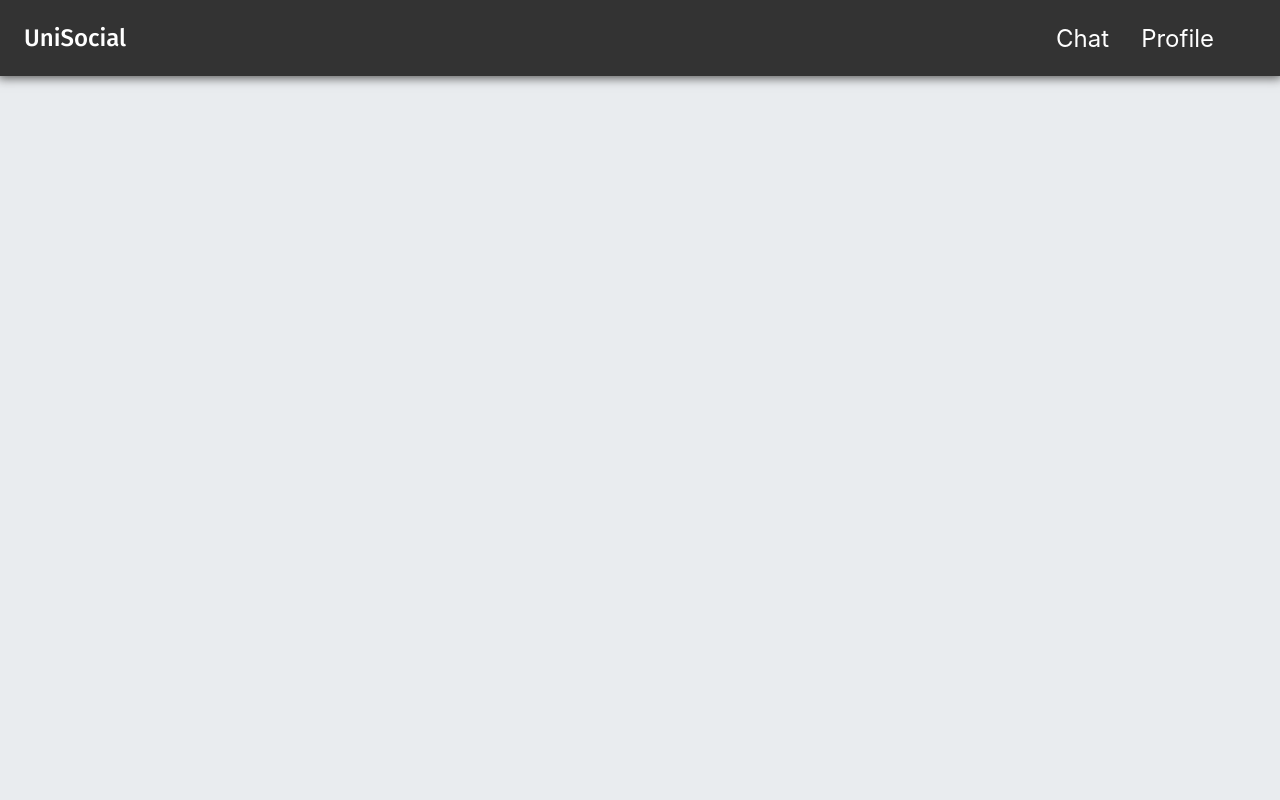
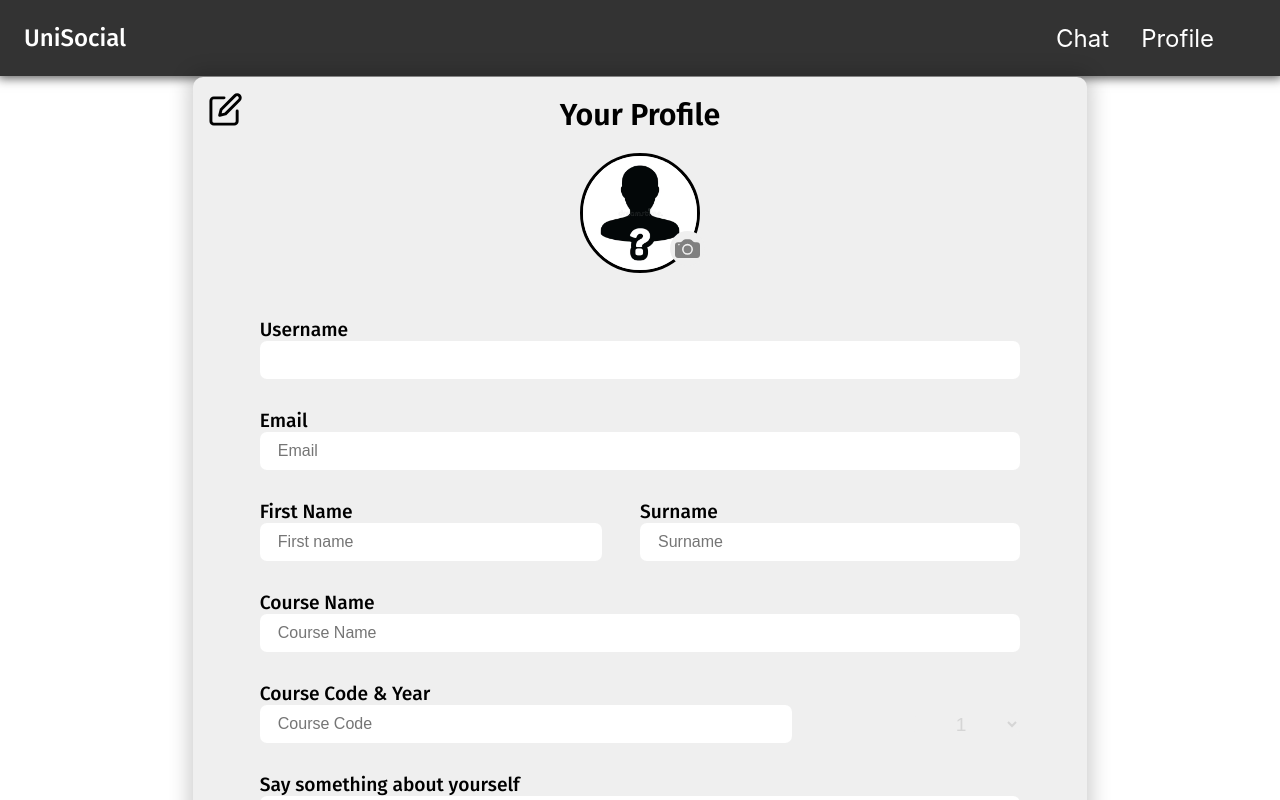
Before and after one commit to Ares2k/UniSocial, a React (Create React App) app in the folder Client/: page /profile/edit in a window 1280 px wide. Shown: the top 800 px of the page. Built offline with nearby package versions, Linux system fonts and the light colour scheme; no server answers; sample sign-in values are in the browser's storage.

Commit message:
User can change profile picture now

```diff
--- a/Client/src/User/UserProfile.js
+++ b/Client/src/User/UserProfile.js
@@ -1,18 +1,18 @@
 import Button from '../Components/Button/Button';
-import { useNavigate, Link } from 'react-router-dom';
+import { useNavigate, Link, Navigate } from 'react-router-dom';
 import { useEffect, useState } from 'react';
 import style from './userProfile.module.css';
 import Popup from '../Components/Popup/Popup';
-import profileImg from '../Assets/Images/profiler.PNG';
 import { FiEdit } from 'react-icons/fi';
-import { FaCheckCircle } from 'react-icons/fa';
+import anonImg from '../Assets/Images/anon.jpg';
+import { BsFillCameraFill } from 'react-icons/bs';
+import { toast } from 'react-toastify';
+import 'react-toastify/dist/ReactToastify.css';
 
 const UserProfile = () => {
-  const [error, setError] = useState(false);
-  const [empty, setEmpty] = useState(false);
   const [hobbyPopup, setHobbyPopup] = useState(false);
   const [allowInput, setAllowInput] = useState(null);
-  const [allowAccess, setAllowAccess] = useState(false);
+  const [token, setToken] = useState(localStorage.getItem('token'));
   const [profile, setProfile] = useState({
     username: '',
     firstname: '',
@@ -23,11 +23,11 @@ const UserProfile = () => {
       name: '',
       year: ''
     },
-    bio: ''
+    bio: '',
+    filename: ''
   });
-
+  const [error, setError] = useState(profile);
   const navigate = useNavigate();
-  const token = localStorage.getItem('token');
   let inputClass = allowInput ? style.enabled : style.disabled;
 
   const updateProfile = async () => {
@@ -46,21 +46,38 @@ const UserProfile = () => {
       console.log('Unable to update profile');
     })
 
-    // const updateStatus = await response.json();
     window.location.reload();
   }
+
+  // const handleChange = (e) => {
+  //   setInput({
+  //     ...input,
+  //     [e.target.id]: e.target.value
+  //   });
+
+    // e.target.value ?
+    //   setError({
+    //     ...error,
+    //     [e.target.id + "Err"]: ""
+    //   }) : setError({
+    //     ...error,
+    //     [e.target.id + "Err"]: `${e.target.placeholder} required`
+    //   })
+  // }
 
   const handleChange = (e) => {
     const field = e.target.name
     const value = e.target.value;
     let course = {...profile.course}
 
-    if(value === '') {
-      console.log(`${field} cannot be empty`);
-      setEmpty(true);
-    } else {
-      setEmpty(false);
-    }
+    value ?
+      setError({
+        ...error,
+        [e.target.id + "Err"]: ""
+      }) : setError({
+        ...error,
+        [e.target.id + "Err"]: `${e.target.placeholder} required`
+      })
 
     if(field === 'code' || field === 'name' || field === 'year') {
       if(field === 'year')
@@ -83,11 +100,27 @@ const UserProfile = () => {
 
   const editBtnClick = () => setAllowInput(!allowInput);
 
+  const fileSelected = async (e) => {
+    const image = e.target.files[0];
+
+    const formData = new FormData();
+    formData.append("image", image);
+
+    await fetch('http://192.168.0.74:5000/api/images', {
+      method: 'PUT',
+      headers: {
+        'Authorization': 'Bearer ' + token
+      },
+      body: formData
+    });
+
+    window.location.reload();
+
+    // setFile(image);
+  }
+
   useEffect(() => {
-    if(!token) {
-      console.log('No JWT token found. Please login again.');
-      navigate('/login');
-    }
+    let isMounted = true;
 
     fetch('http://192.168.0.74:5000/api/profile', {
       method: 'GET',
@@ -115,32 +148,32 @@ const UserProfile = () => {
             year: course?.year
           },
           hobbies,
-          bio: user.bio
+          bio: user.bio,
+          filename: user.filename
         };
 
-        setProfile(profileObj);
-        setError(false);
-        setAllowAccess(true);
+        return isMounted ? (
+          setProfile(profileObj)
+        ) : null;
       } else {
-        console.log(res);
-        navigate('/login');
+        localStorage.removeItem('token');
+        return isMounted ? setToken(null) : null;
       }
     })
     .catch(err => {
       console.log(err);
     });
+
+    return () => isMounted = false;
   }, [navigate])
 
   // Only render the page if a valid token exists
-  return allowAccess ? (
+  return token ? (
     <div className={style.mainWrapper}>
       <div className={style.profileCard}>
         <div className={style.header}>
-          { allowInput ?
-            (<FaCheckCircle
-              className={`${style.editIcon} ${style.headerWrapper}`}
-              onClick={editBtnClick}
-            />) : (<FiEdit
+          { !allowInput &&
+            (<FiEdit
               className={`${style.editIcon} ${style.headerWrapper}`}
               onClick={editBtnClick}
             />)
@@ -149,13 +182,33 @@ const UserProfile = () => {
         </div>
 
         <div className={style.profileImageHolder}>
-          <img src={profileImg} alt="" className={style.profileImg} />
-          <Link
-            to="#"
-            style={{ color: "#df691a"}}
-            className={style.changePic}>
-            Click to change picture
-          </Link>
+          <div className={style.imageBorder}>
+            { profile.filename ?
+              <img
+                src={`/api/images/${profile.filename}`}
+                alt=""
+                className={style.profileImg}
+              />
+              :
+              <img
+                src={anonImg}
+                alt=""
+                className={style.profileImg}
+              />
+            }
+          </div>
+
+          <label htmlFor='fileUpload' className={style.fileLabel}>
+            <BsFillCameraFill
+              className={style.cameraIcon}
+            />
+          </label>
+          <input
+            id='fileUpload'
+            type='file'
+            accept='image/png, image/jpeg'
+            onChange={fileSelected}
+          />
         </div>
 
         <div className={style.signupDetails}>
@@ -167,6 +220,7 @@ const UserProfile = () => {
               name='username'
               value={ profile?.username }
               disabled={true}
+              style={{cursor: "not-allowed"}}
             />
           </div>
 
@@ -175,13 +229,14 @@ const UserProfile = () => {
             <input
               id='email'
               name='email'
-              value={profile?.email}
+              value={ profile?.email }
               placeholder='Email'
               type='email'
               autoComplete='off'
               onChange={handleChange}
               className={style.disabled}
               disabled={true}
+              style={{cursor: "not-allowed"}}
             />
           </div>
         </div>
@@ -283,19 +338,21 @@ const UserProfile = () => {
         <div className={style.buttonHolder}>
           <Button
             label='Hobbies'
-            onClick={() => setHobbyPopup(true)}
+            onClick={() => allowInput && setHobbyPopup(true)}
             className={style.button}
+            style={ allowInput ? {cursor: "pointer"} : {cursor: "not-allowed"}}
           />
 
           <Button
             label='Save Changes'
-            onClick={ updateProfile }
+            onClick={ allowInput && updateProfile }
             className={style.button}
+            style={ allowInput ? {cursor: "pointer"} : {cursor: "not-allowed"}}
           />
         </div>
       </div>
 
-      {hobbyPopup &&
+      { hobbyPopup &&
         <Popup
           trigger={ hobbyPopup }
           setTrigger={ setHobbyPopup }
@@ -303,11 +360,8 @@ const UserProfile = () => {
           setProfile={ setProfile }
         />
       }
-
-      { error && <h2>{error}</h2> }
-      { empty && <h2>Cannot be empty</h2> }
     </div>
-  ) : '';
+  ) : <Navigate to="/login"/>;
 }
 
 export default UserProfile;
--- a/Client/src/User/userProfile.module.css
+++ b/Client/src/User/userProfile.module.css
@@ -51,12 +51,46 @@
   align-items: center;
   justify-content: center;
   width: 60%;
-  margin-bottom: 10px;
+  position: relative;
+}
+
+.imageBorder {
+  display: inline-block;
+  position: relative;
+  width: 140px;
+  height: 140px;
+  overflow: hidden;
+  border-radius: 50%;
+  margin-bottom: 30px;
+  border: 3px solid;
 }
 
 .profileImg {
-  width: 50%;
-  clip-path: circle();
+  width: 100%;
+  height: 100%;
+  object-fit: cover;
+}
+
+.cameraIcon {
+  width: 100%;
+  height: 100%;
+  color: gray;
+  padding: 5px;
+  background-color: #efefef;
+}
+
+input[type='file'] {
+  display: none;
+}
+
+.fileLabel {
+  width: 35px;
+  border-radius: 50%;
+  height: 35px;
+  margin-left: 110px;
+  margin-top: 60px;
+  position: absolute;
+  overflow: hidden;
 }
 
 .field {
@@ -184,8 +218,16 @@ input, textarea {
     width: 80%;
   }
 
-  .profileImg {
-    width: 40%;
+  .imageBorder {
+    width: 120px;
+    height: 120px;
+  }
+
+  .fileLabel {
+    width: 35px;
+    height: 35px;
+    margin-left: 95px;
+    margin-top: 40px;
   }
 
   .profileCard h1 {
@@ -228,10 +270,6 @@ input, textarea {
 @media (min-width: 1024px) {
   .profileCard {
     width: 70%;
-  }
-
-  .profileImg {
-    width: 30%;
   }
 
   .profileCard h1 {
@@ -285,8 +323,24 @@ input, textarea {
     width: 40%;
   }
 
+  .imageBorder {
+    height: 140px;
+    width: 140px;
+  }
+
+  .fileLabel {
+    /* outline: 1px solid; */
+    width: 35px;
+    border-radius: 50%;
+    height: 35px;
+    margin-left: 100px;
+    margin-top: 60px;
+    position: absolute;
+    overflow: hidden;
+  }
+
   .profileImg {
-    width: 30%;
+    width: 100%;
   }
 
   .profileCard h1 {
```
